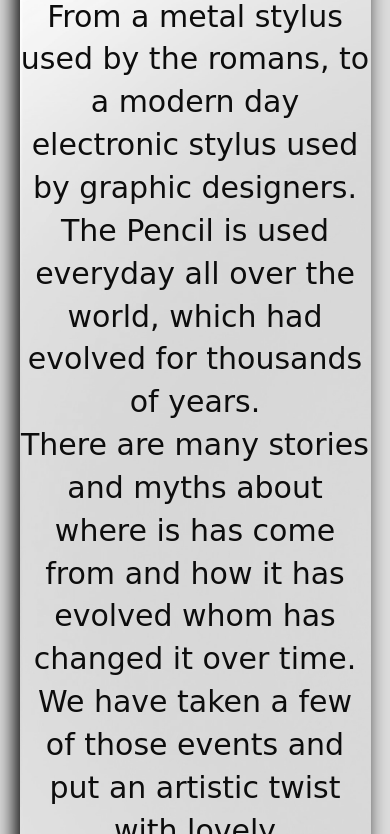
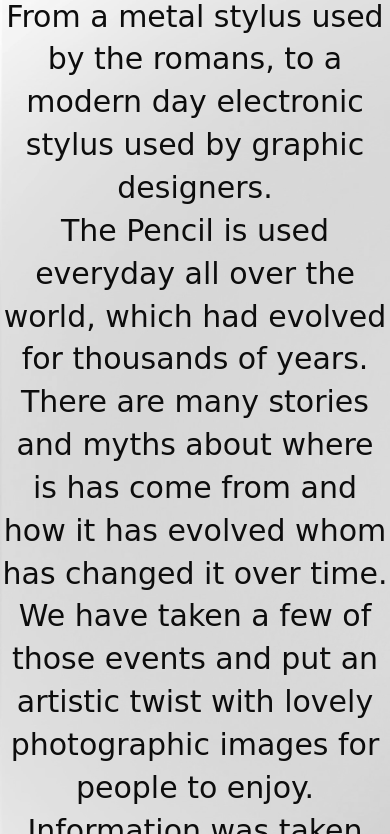
Before and after one commit to Code-Institute-Submissions/StreamOneProject-3, a plain HTML site: page About.html in a window 390 px wide. Shown: the part 288-1122 px from the top of the page. Drawn offline with Linux system fonts and the light colour scheme; a web font is replaced by a local one.

Commit message:
Add files via upload

```diff
--- a/css/about.css
+++ b/css/about.css
@@ -31,3 +31,11 @@ h1 {
     background: url(../img_20.jpg);
 	background-size: cover;
 }
+
+@media screen and (max-width: 500px) {
+	.square {
+	margin: auto;
+	width: 100%;
+
+	}
+}
```
